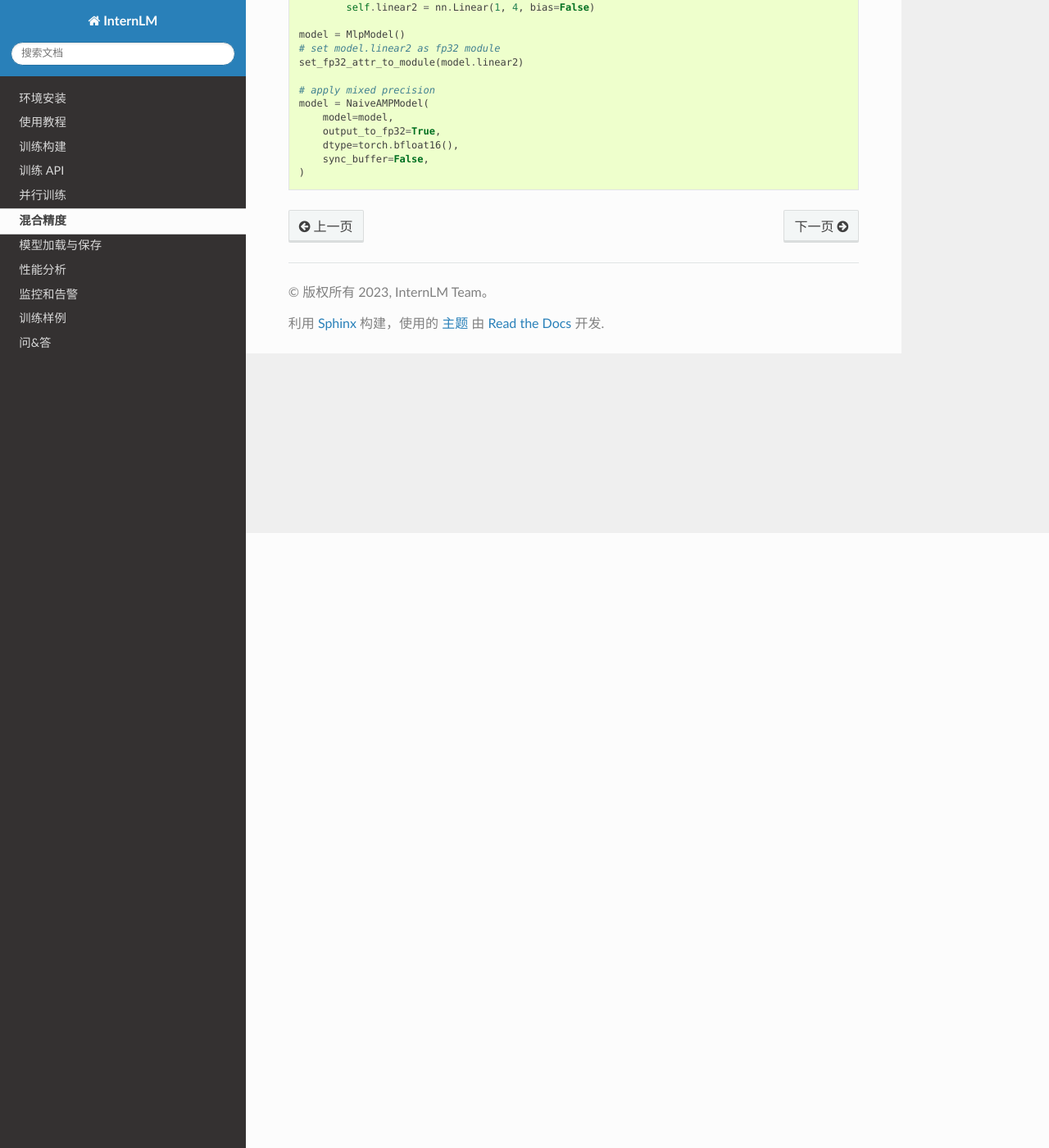
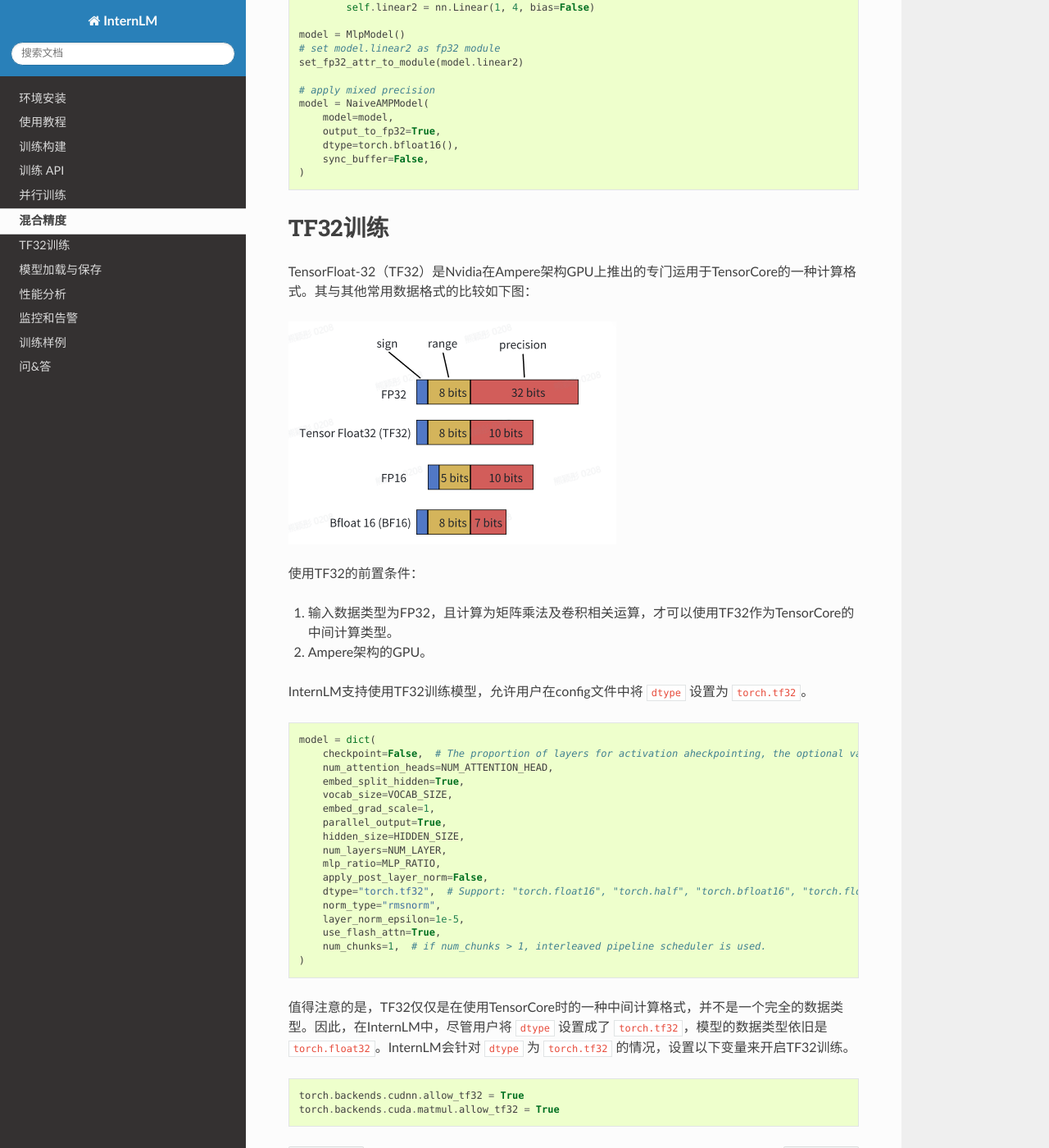
Before and after one commit to InternLM/InternLM, a Sphinx documentation site: the page built from doc/code-docs/source/mixed_precision.rst, in a window 1280 px wide and 1400 px high, scrolled down 750 px. Shown: the whole window at 82% size. Built offline with Sphinx 7.4.7 and the Read the Docs theme 2.0.0, drawn with Linux system fonts in a browser that asks for light colours.

Commit message:
add docs for tf32 in mix precision

```diff
--- a/doc/code-docs/source/mixed_precision.rst
+++ b/doc/code-docs/source/mixed_precision.rst
@@ -34,3 +34,47 @@
         dtype=torch.bfloat16(),
         sync_buffer=False,
     )
+
+
+TF32训练
+-----------------
+TensorFloat-32（TF32）是Nvidia在Ampere架构GPU上推出的专门运用于TensorCore的一种计算格式。其与其他常用数据格式的比较如下图：
+
+.. figure:: ../../imgs/tf32.png
+   :scale: 50%
+   :class: with-border
+
+使用TF32的前置条件：
+
+1. 输入数据类型为FP32，且计算为矩阵乘法及卷积相关运算，才可以使用TF32作为TensorCore的中间计算类型。
+
+2. Ampere架构的GPU。
+
+InternLM支持使用TF32训练模型，允许用户在config文件中将 ``dtype`` 设置为 ``torch.tf32``。
+
+.. code-block:: python
+
+    model = dict(
+        checkpoint=False,  # The proportion of layers for activation aheckpointing, the optional value are True/False/[0-1]
+        num_attention_heads=NUM_ATTENTION_HEAD,
+        embed_split_hidden=True,
+        vocab_size=VOCAB_SIZE,
+        embed_grad_scale=1,
+        parallel_output=True,
+        hidden_size=HIDDEN_SIZE,
+        num_layers=NUM_LAYER,
+        mlp_ratio=MLP_RATIO,
+        apply_post_layer_norm=False,
+        dtype="torch.tf32",  # Support: "torch.float16", "torch.half", "torch.bfloat16", "torch.float32", "torch.tf32"
+        norm_type="rmsnorm",
+        layer_norm_epsilon=1e-5,
+        use_flash_attn=True,
+        num_chunks=1,  # if num_chunks > 1, interleaved pipeline scheduler is used.
+    )
+
+值得注意的是，TF32仅仅是在使用TensorCore时的一种中间计算格式，并不是一个完全的数据类型。因此，在InternLM中，尽管用户将 ``dtype`` 设置成了 ``torch.tf32``，模型的数据类型依旧是 ``torch.float32``。InternLM会针对 ``dtype`` 为 ``torch.tf32`` 的情况，设置以下变量来开启TF32训练。
+
+.. code-block:: python
+
+    torch.backends.cudnn.allow_tf32 = True
+    torch.backends.cuda.matmul.allow_tf32 = True
```
Also changed, not shown: doc/code-docs/source/tf32.rst (deleted, +0 -52 lines), 2 other files.
